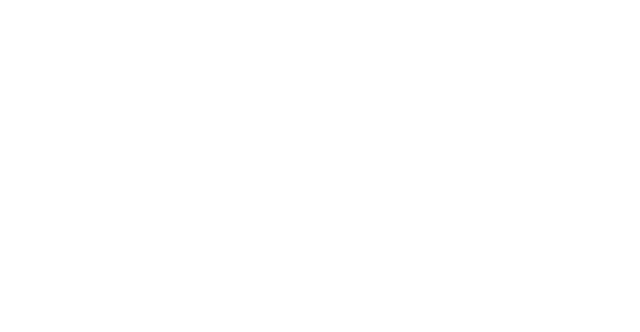
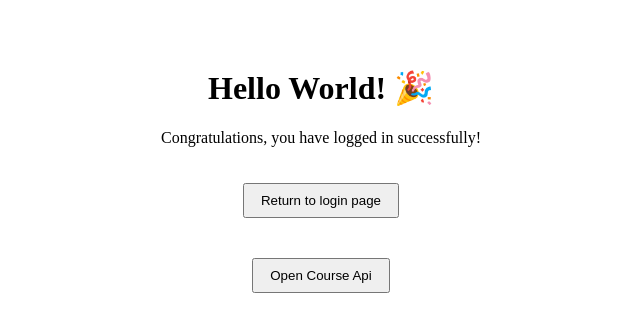
Before and after one commit to BorisAwe/git_demo, a Vue app in the folder testVue/vue_demo/: page /helloworld in a window 1280 px wide. Before the commit this address had no page. Shown: the top 332 px of the page, without its empty margins (319-959 px from the left). Built offline with nearby package versions, Linux system fonts and the light colour scheme.

Commit message:
HelloWorld was modified, as well as index.js router file - all in vue_demo

```diff
--- a/testVue/vue_demo/package.json
+++ b/testVue/vue_demo/package.json
@@ -9,7 +9,7 @@
     "preview": "vite preview"
   },
   "dependencies": {
-    "axios": "^1.20.0",
+    "axios": "^1.21.0",
     "vue": "^3.5.42",
     "vue-router": "^5.4.0"
   },
--- a/testVue/vue_demo/src/components/HelloWorld.vue
+++ b/testVue/vue_demo/src/components/HelloWorld.vue
@@ -1,44 +1,43 @@
-<script setup>
-defineProps({
-  msg: {
-    type: String,
-    required: true,
-  },
-})
-</script>
-
 <template>
-  <div class="greetings">
-    <h1 class="green">{{ msg }}</h1>
-    <h3>
-      You’ve successfully created a project with
-      <a href="https://vite.dev/" target="_blank" rel="noopener">Vite</a> +
-      <a href="https://vuejs.org/" target="_blank" rel="noopener">Vue 3</a>.
-    </h3>
+  <div class="hello-container">
+    <h1>Hello World! 🎉</h1>
+    <p>Congratulations, you have logged in successfully!</p>
+    <!-- Action buttons container -->
+    <div class="button-container">
+      <button @click="goBack" class="btn">Return to login page</button>
+    </div>
+    <div class="button-container">
+      <button @click="openApi" class="btn">Open Course Api</button>
+    </div>
   </div>
 </template>
+<script setup>
+import { useRouter } from "vue-router";
+const router = useRouter();
+// Navigate back to login
+const goBack = () => {
+  localStorage.clear();
+  router.push("/");
+};
 
+const openApi = () => {
+  localStorage.clear()
+   window.open('http://localhost:8080/api/courses', '_blank');
+}
+</script>
 <style scoped>
-h1 {
-  font-weight: 500;
-  font-size: 2.6rem;
-  position: relative;
-  top: -10px;
-}
-
-h3 {
-  font-size: 1.2rem;
-}
-
-.greetings h1,
-.greetings h3 {
+.hello-container {
+  padding: 40px;
   text-align: center;
 }
-
-@media (min-width: 1024px) {
-  .greetings h1,
-  .greetings h3 {
-    text-align: left;
-  }
+.button-container {
+  display: flex;
+  gap: 15px;
+  justify-content: center;
+  padding: 20px 0;
+}
+.btn {
+  padding: 8px 16px;
+  cursor: pointer;
 }
 </style>
--- a/testVue/vue_demo/src/components/StudentLogin.vue
+++ b/testVue/vue_demo/src/components/StudentLogin.vue
@@ -115,6 +115,7 @@ export default {
           console.log(student);
           localStorage.setItem("sid", student.id);
           alert("success");
+          this.$router.push('/helloworld');
         })
         .catch((e) => {
           this.studentLoginRequest.studentId = "";
--- a/testVue/vue_demo/src/router/index.js
+++ b/testVue/vue_demo/src/router/index.js
@@ -1,13 +1,20 @@
 import { createWebHistory, createRouter } from "vue-router";
 import StudentLogin from "../components/StudentLogin.vue";
+import HelloWorld from "../components/HelloWorld.vue";
 
 const routes = [
   {
     path: "/",
     alias: "/login",
     name: "login",
-    component: StudentLogin
-  }
+    component: StudentLogin,
+  },
+  {
+    path: "/helloworld",
+    name: "HelloWorld",
+    component: HelloWorld,
+  },
+
 ];
 
 const router = createRouter({
```
Also changed, not shown: 1 other file (tests, documents, lock files or other folders).
